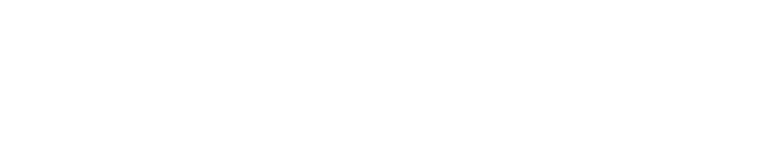
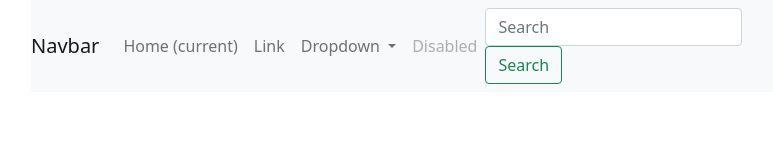
Before and after one commit to JViacrusisBCIT/1800_202230_BBY17, a plain HTML site: page index.html in a window 1280 px wide. Shown: the whole page, without its empty margins (51-824 px from the left). Drawn offline with nearby package versions, Linux system fonts and the light colour scheme.

Commit message:
feature: navbar placed

```diff
--- a/index.html
+++ b/index.html
@@ -26,7 +26,41 @@
 <body>
   <div class="container">
     <div class="cell nav-bar">
+      <nav class="navbar navbar-expand-lg navbar-light bg-light">
+        <a class="navbar-brand" href="#">Navbar</a>
+        <button class="navbar-toggler" type="button" data-toggle="collapse" data-target="#navbarSupportedContent" aria-controls="navbarSupportedContent" aria-expanded="false" aria-label="Toggle navigation">
+          <span class="navbar-toggler-icon"></span>
+        </button>
 
+        <div class="collapse navbar-collapse" id="navbarSupportedContent">
+          <ul class="navbar-nav mr-auto">
+            <li class="nav-item active">
+              <a class="nav-link" href="#">Home <span class="sr-only">(current)</span></a>
+            </li>
+            <li class="nav-item">
+              <a class="nav-link" href="#">Link</a>
+            </li>
+            <li class="nav-item dropdown">
+              <a class="nav-link dropdown-toggle" href="#" id="navbarDropdown" role="button" data-toggle="dropdown" aria-haspopup="true" aria-expanded="false">
+                Dropdown
+              </a>
+              <div class="dropdown-menu" aria-labelledby="navbarDropdown">
+                <a class="dropdown-item" href="#">Action</a>
+                <a class="dropdown-item" href="#">Another action</a>
+                <div class="dropdown-divider"></div>
+                <a class="dropdown-item" href="#">Something else here</a>
+              </div>
+            </li>
+            <li class="nav-item">
+              <a class="nav-link disabled" href="#">Disabled</a>
+            </li>
+          </ul>
+          <form class="form-inline my-2 my-lg-0">
+            <input class="form-control mr-sm-2" type="search" placeholder="Search" aria-label="Search">
+            <button class="btn btn-outline-success my-2 my-sm-0" type="submit">Search</button>
+          </form>
+        </div>
+      </nav>
     </div>
 
     <div class="cell welcome-banner">
--- a/styles/style.css
+++ b/styles/style.css
@@ -16,6 +16,7 @@ body {
 .container {
   display: grid;
   height: 100vh;
+  width: 100vh;
   grid-template-columns: 0.8fr 1.1fr 1.1fr 0.9fr;
   grid-template-rows: 0.6fr 0.8fr 1.4fr 1.4fr 0.6fr;
   grid-auto-columns: 1fr;
```
